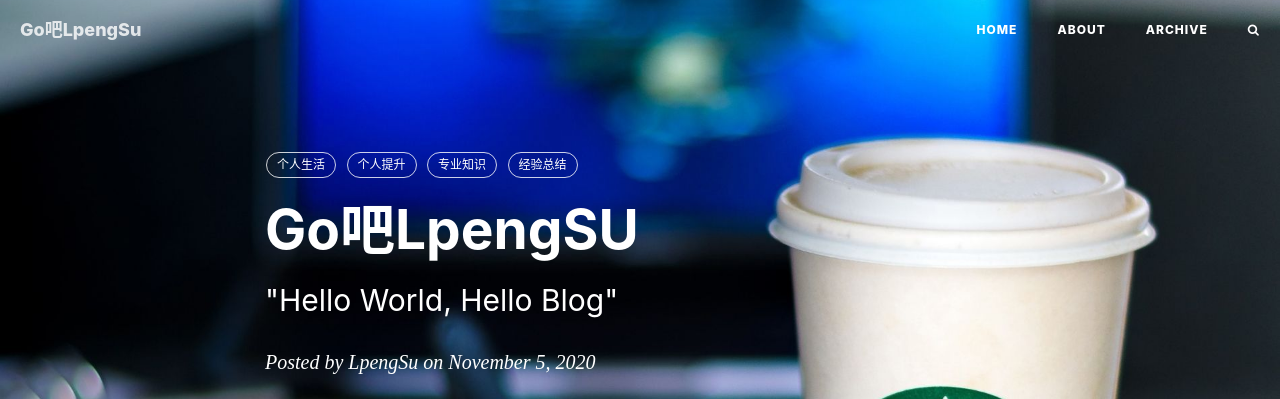
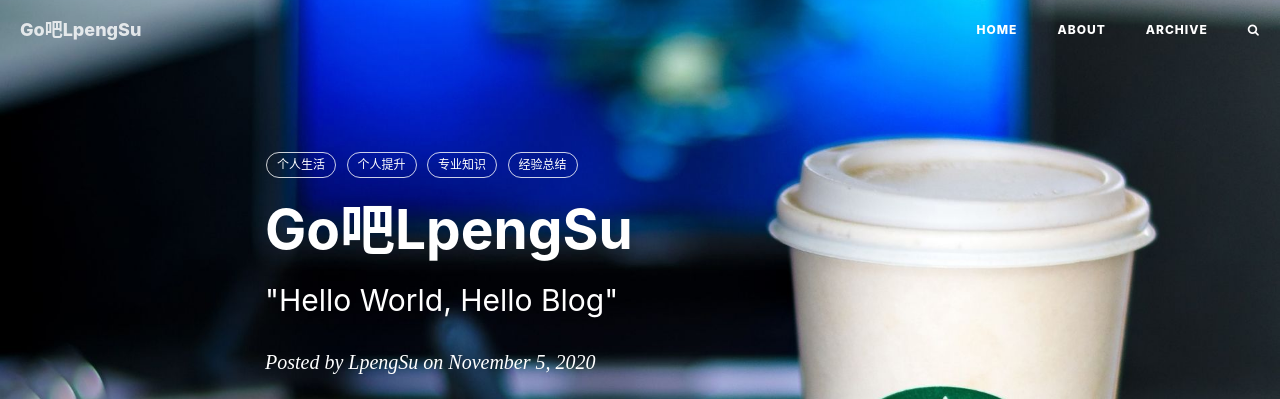
Before and after one commit to YueyueBird-su/YueyueBird-su.github.io, a Jekyll site: the page built from _posts/2020-11-05-FirstBlog.markdown, in a window 1280 px wide and 900 px high. Shown: the top 399 px of the window. Built offline with Jekyll 4.4.1, drawn with Linux system fonts in a browser that asks for light colours; nearby versions of some CDN libraries; comment, search, counter and statistics services are not loaded.

```diff
--- a/_posts/2020-11-05-FirstBlog.markdown
+++ b/_posts/2020-11-05-FirstBlog.markdown
@@ -1,6 +1,6 @@
 ---
 layout:     post
-title:      "Go吧LpengSU"
+title:      "Go吧LpengSu"
 subtitle:   "\"Hello World, Hello Blog\""
 date:       2020-11-05 12:00:00
 author:     "LpengSu"
```
